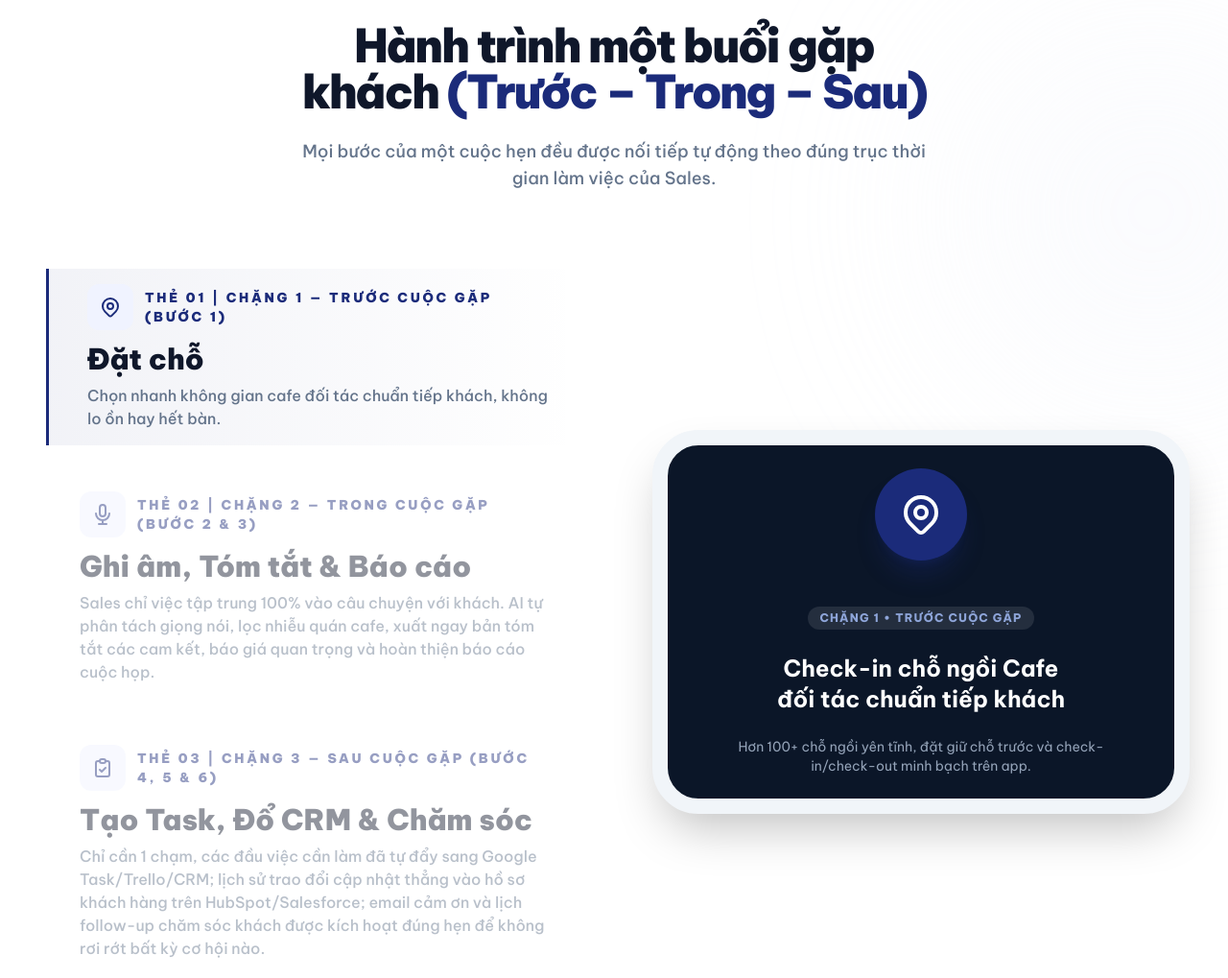
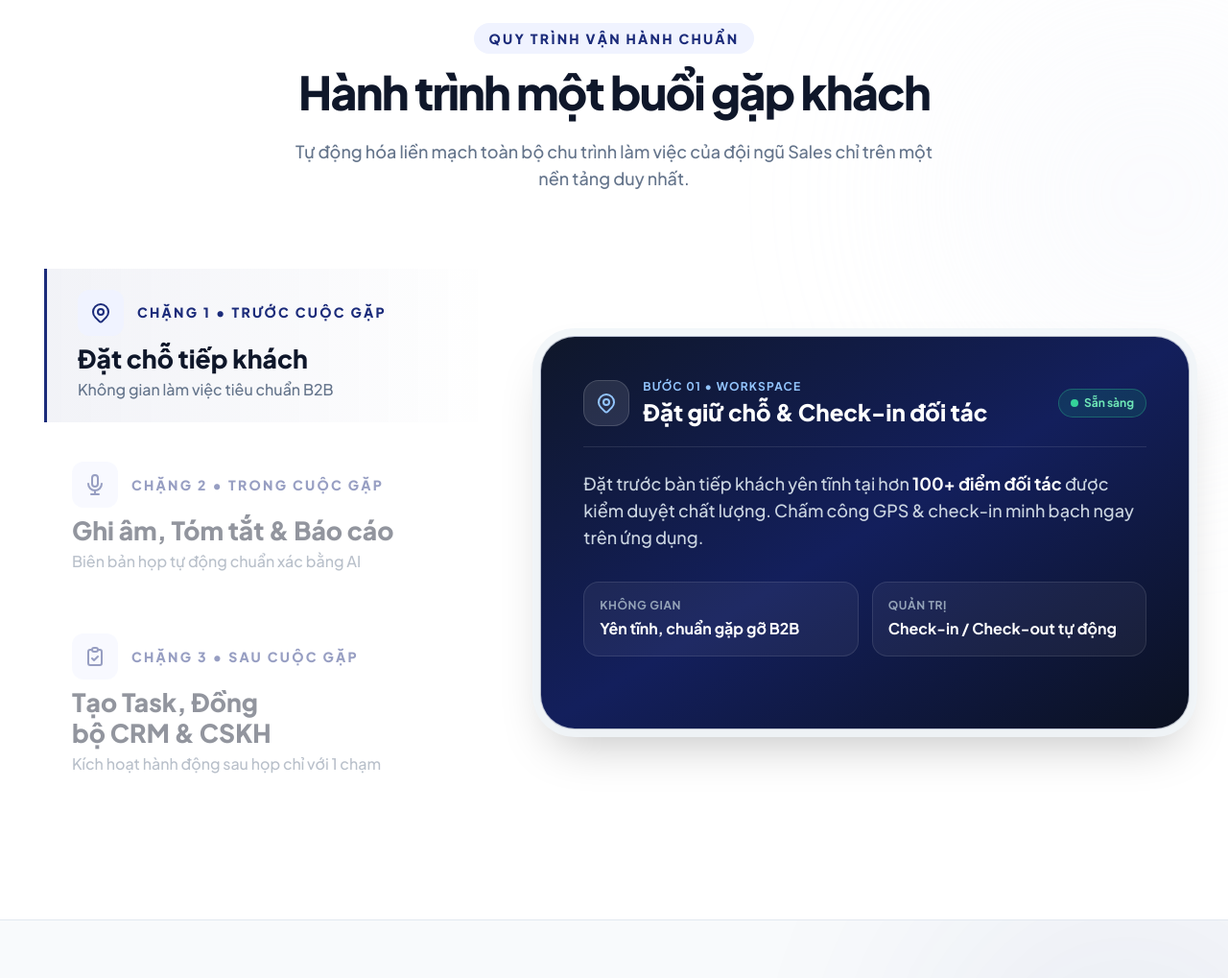
Before and after one commit to hoangtrucnhi/PopHubly, a plain HTML site: page new/index.html in a window 1280 px wide. Shown: the part 2375-3394 px from the top of the page at 96% size. Drawn offline with nearby package versions, Linux system fonts and the light colour scheme.

Commit message:
Update index.html

```diff
--- a/new/index.html
+++ b/new/index.html
@@ -9,7 +9,7 @@
     <link rel="apple-touch-icon" href="https://raw.githubusercontent.com/hoangtrucnhi/PopMinutes-PWA/refs/heads/main/launchericon-512x512.png">
     <link rel="preconnect" href="https://fonts.googleapis.com">
     <link rel="preconnect" href="https://fonts.gstatic.com" crossorigin>
-    <link href="https://fonts.googleapis.com/css2?family=Be+Vietnam+Pro:wght@400;500;600;700;800;900&display=swap" rel="stylesheet">
+    <link href="https://fonts.googleapis.com/css2?family=Plus+Jakarta+Sans:wght@400;500;600;700;800&display=swap" rel="stylesheet">
     <link rel="stylesheet" href="https://cdnjs.cloudflare.com/ajax/libs/font-awesome/6.4.0/css/all.min.css">
     <script src="https://cdn.tailwindcss.com"></script>
     <script>
@@ -25,7 +25,7 @@
                         surface: '#F8FAFC',
                     },
                     fontFamily: {
-                        sans: ['"Be Vietnam Pro"', 'system-ui', 'sans-serif'],
+                        sans: ['"Plus Jakarta Sans"', 'system-ui', '-apple-system', 'sans-serif'],
                     },
                 }
             }
@@ -66,7 +66,7 @@
         }
 
         body {
-            font-family: 'Be Vietnam Pro', system-ui, -apple-system, sans-serif;
+            font-family: 'Plus Jakarta Sans', system-ui, -apple-system, sans-serif;
             background-color: #fff !important;
             color: var(--text) !important;
             overflow-x: clip;
@@ -87,8 +87,8 @@
         ::selection { background: var(--navy); color: #fff; }
 
         .title-bold {
-            font-weight: 900;
-            letter-spacing: -0.045em;
+            font-weight: 800;
+            letter-spacing: -0.035em;
             line-height: 1.15;
         }
         h1, h2, h3, h4 {
@@ -122,20 +122,20 @@
             opacity: 0.45;
             transition: all 0.45s cubic-bezier(0.16, 0.67, 0.29, 0.99);
             border-left: 3px solid transparent;
-            padding: 0.75rem 1.25rem 0.75rem 1.75rem;
+            padding: 1.1rem 1.25rem 1.1rem 1.5rem;
             cursor: pointer;
-            border-radius: 0 8px 8px 0;
+            border-radius: 0 16px 16px 0;
         }
         @media (min-width: 640px) {
-            .step-trigger { padding: 1rem 1.75rem 1rem 2.5rem; }
+            .step-trigger { padding: 1.35rem 1.75rem 1.35rem 2rem; }
         }
         .step-trigger.active {
             opacity: 1;
             border-left-color: var(--navy);
             background: linear-gradient(90deg, rgba(27,43,122,0.06) 0%, transparent 100%);
-            transform: translateX(8px);
-        }
-        .step-trigger:hover { opacity: 0.75; }
+            transform: translateX(6px);
+        }
+        .step-trigger:hover { opacity: 0.8; }
 
         .btn-main {
             background: var(--navy);
@@ -254,10 +254,10 @@
         select.input-elegant:required:invalid { color: #94a3b8; }
 
         #step-preview { transition: opacity 0.35s ease, transform 0.35s ease; }
-        .label-sm { font-size: 0.8rem; letter-spacing: 0.18em; }
-        .label-md { font-size: 0.75rem; letter-spacing: 0.18em; }
+        .label-sm { font-size: 0.85rem; letter-spacing: 0.14em; }
+        .label-md { font-size: 0.8rem; letter-spacing: 0.14em; }
         @media (min-width: 640px) {
-            .label-md { font-size: 0.85rem; letter-spacing: 0.2em; }
+            .label-md { font-size: 0.875rem; letter-spacing: 0.16em; }
         }
         .nav-links a {
             font-weight: 600;
@@ -1765,46 +1765,52 @@
     <div class="glow-orb w-[400px] h-[400px] bg-[#eef1fa] top-[10%] right-[-120px]" style="opacity:0.3;"></div>
     <div class="wide-container relative z-10">
         <div class="text-center mb-12 sm:mb-20 reveal">
-            <h2 class="title-bold text-2xl sm:text-3xl md:text-4xl lg:text-5xl mb-4 sm:mb-6">Hành trình một buổi gặp khách <span class="text-[#1B2B7A]">(Trước – Trong – Sau)</span></h2>
-            <p class="text-slate-500 text-sm sm:text-lg max-w-2xl mx-auto font-medium leading-relaxed">
-                Mọi bước của một cuộc hẹn đều được nối tiếp tự động theo đúng trục thời gian làm việc của Sales.
+            <span class="inline-block bg-[#F0F3FF] text-[#1B2B7A] px-4 py-1.5 rounded-full font-extrabold text-xs sm:text-sm uppercase tracking-[0.16em] mb-4">Quy trình vận hành chuẩn</span>
+            <h2 class="title-bold text-3xl sm:text-4xl md:text-5xl mb-4 sm:mb-6">Hành trình một buổi gặp khách</h2>
+            <p class="text-slate-500 text-base sm:text-lg max-w-2xl mx-auto font-medium leading-relaxed">
+                Tự động hóa liền mạch toàn bộ chu trình làm việc của đội ngũ Sales chỉ trên một nền tảng duy nhất.
             </p>
         </div>
-        <div class="grid grid-cols-1 lg:grid-cols-2 gap-10 sm:gap-20 items-center">
-            <div class="space-y-4 sm:space-y-8">
+        <div class="grid grid-cols-1 lg:grid-cols-12 gap-10 lg:gap-14 items-center">
+            <!-- Cột trái: Ý lớn & Tiêu đề giai đoạn -->
+            <div class="lg:col-span-5 space-y-3 sm:space-y-5">
                 <div class="step-trigger active" id="step1" onclick="updateStep(0, this)">
-                    <div class="flex items-center gap-3 mb-2 sm:mb-3">
-                        <div class="w-10 h-10 sm:w-12 sm:h-12 bg-[#F0F3FF] rounded-xl flex items-center justify-center flex-shrink-0">
+                    <div class="flex items-center gap-3.5 mb-2">
+                        <div class="w-11 h-11 sm:w-12 sm:h-12 bg-[#F0F3FF] rounded-xl flex items-center justify-center flex-shrink-0">
                             <svg class="w-5 h-5 sm:w-6 sm:h-6 text-[#1B2B7A]" fill="none" stroke="currentColor" viewBox="0 0 24 24"><path stroke-linecap="round" stroke-linejoin="round" stroke-width="2" d="M17.657 16.657L13.414 20.9a1.998 1.998 0 01-2.827 0l-4.244-4.243a8 8 0 1111.314 0z"/><path stroke-linecap="round" stroke-linejoin="round" stroke-width="2" d="M15 11a3 3 0 11-6 0 3 3 0 016 0z"/></svg>
                         </div>
-                        <span class="label-md font-black uppercase text-[#1B2B7A]">Thẻ 01 | Chặng 1 — Trước cuộc gặp (Bước 1)</span>
+                        <span class="label-md font-extrabold uppercase text-[#1B2B7A]">Chặng 1 • Trước cuộc gặp</span>
                     </div>
-                    <h3 class="text-lg sm:text-2xl md:text-3xl font-black mb-2 leading-snug">Đặt chỗ</h3>
-                    <p class="text-sm sm:text-base text-slate-500 font-medium leading-relaxed">Chọn nhanh không gian cafe đối tác chuẩn tiếp khách, không lo ồn hay hết bàn.</p>
-                </div>
+                    <h3 class="text-xl sm:text-2xl md:text-[1.65rem] font-extrabold text-slate-900 leading-snug">Đặt chỗ tiếp khách</h3>
+                    <p class="text-sm sm:text-base text-slate-500 font-medium mt-1">Không gian làm việc tiêu chuẩn B2B</p>
+                </div>
+
                 <div class="step-trigger" onclick="updateStep(1, this)">
-                    <div class="flex items-center gap-3 mb-2 sm:mb-3">
-                        <div class="w-10 h-10 sm:w-12 sm:h-12 bg-[#F0F3FF] rounded-xl flex items-center justify-center flex-shrink-0">
+                    <div class="flex items-center gap-3.5 mb-2">
+                        <div class="w-11 h-11 sm:w-12 sm:h-12 bg-[#F0F3FF] rounded-xl flex items-center justify-center flex-shrink-0">
                             <svg class="w-5 h-5 sm:w-6 sm:h-6 text-[#1B2B7A]" fill="none" stroke="currentColor" viewBox="0 0 24 24"><path stroke-linecap="round" stroke-linejoin="round" stroke-width="2" d="M19 11a7 7 0 01-7 7m0 0a7 7 0 01-7-7m7 7v4m0 0H8m4 0h4m-4-8a3 3 0 01-3-3V5a3 3 0 116 0v6a3 3 0 01-3 3z"/></svg>
                         </div>
-                        <span class="label-md font-black uppercase text-[#1B2B7A]">Thẻ 02 | Chặng 2 — Trong cuộc gặp (Bước 2 &amp; 3)</span>
+                        <span class="label-md font-extrabold uppercase text-[#1B2B7A]">Chặng 2 • Trong cuộc gặp</span>
                     </div>
-                    <h3 class="text-lg sm:text-2xl md:text-3xl font-black mb-2 leading-snug">Ghi âm, Tóm tắt &amp; Báo cáo</h3>
-                    <p class="text-sm sm:text-base text-slate-500 font-medium leading-relaxed">Sales chỉ việc tập trung 100% vào câu chuyện với khách. AI tự phân tách giọng nói, lọc nhiễu quán cafe, xuất ngay bản tóm tắt các cam kết, báo giá quan trọng và hoàn thiện báo cáo cuộc họp.</p>
-                </div>
+                    <h3 class="text-xl sm:text-2xl md:text-[1.65rem] font-extrabold text-slate-900 leading-snug">Ghi âm, Tóm tắt &amp; Báo cáo</h3>
+                    <p class="text-sm sm:text-base text-slate-500 font-medium mt-1">Biên bản họp tự động chuẩn xác bằng AI</p>
+                </div>
+
                 <div class="step-trigger" onclick="updateStep(2, this)">
-                    <div class="flex items-center gap-3 mb-2 sm:mb-3">
-                        <div class="w-10 h-10 sm:w-12 sm:h-12 bg-[#F0F3FF] rounded-xl flex items-center justify-center flex-shrink-0">
+                    <div class="flex items-center gap-3.5 mb-2">
+                        <div class="w-11 h-11 sm:w-12 sm:h-12 bg-[#F0F3FF] rounded-xl flex items-center justify-center flex-shrink-0">
                             <svg class="w-5 h-5 sm:w-6 sm:h-6 text-[#1B2B7A]" fill="none" stroke="currentColor" viewBox="0 0 24 24"><path stroke-linecap="round" stroke-linejoin="round" stroke-width="2" d="M9 5H7a2 2 0 00-2 2v12a2 2 0 002 2h10a2 2 0 002-2V7a2 2 0 00-2-2h-2M9 5a2 2 0 002 2h2a2 2 0 002-2M9 5a2 2 0 012-2h2a2 2 0 012 2m-6 9l2 2 4-4"/></svg>
                         </div>
-                        <span class="label-md font-black uppercase text-[#1B2B7A]">Thẻ 03 | Chặng 3 — Sau cuộc gặp (Bước 4, 5 &amp; 6)</span>
+                        <span class="label-md font-extrabold uppercase text-[#1B2B7A]">Chặng 3 • Sau cuộc gặp</span>
                     </div>
-                    <h3 class="text-lg sm:text-2xl md:text-3xl font-black mb-2 leading-snug">Tạo Task, Đổ CRM &amp; Chăm sóc</h3>
-                    <p class="text-sm sm:text-base text-slate-500 font-medium leading-relaxed">Chỉ cần 1 chạm, các đầu việc cần làm đã tự đẩy sang Google Task/Trello/CRM; lịch sử trao đổi cập nhật thẳng vào hồ sơ khách hàng trên HubSpot/Salesforce; email cảm ơn và lịch follow-up chăm sóc khách được kích hoạt đúng hẹn để không rơi rớt bất kỳ cơ hội nào.</p>
+                    <h3 class="text-xl sm:text-2xl md:text-[1.65rem] font-extrabold text-slate-900 leading-snug">Tạo Task, Đồng bộ CRM &amp; CSKH</h3>
+                    <p class="text-sm sm:text-base text-slate-500 font-medium mt-1">Kích hoạt hành động sau họp chỉ với 1 chạm</p>
                 </div>
             </div>
-            <div class="reveal">
-                <div id="step-preview" class="bg-[#0b1628] rounded-[24px] sm:rounded-[48px] overflow-hidden shadow-2xl border-[8px] sm:border-[16px] border-[#f1f5f9] flex items-center justify-center text-white text-center transition-all duration-500" style="min-height: 380px; padding: 1.5rem;">
+
+            <!-- Cột phải: Thẻ diễn giải trực quan B2B -->
+            <div class="lg:col-span-7 reveal">
+                <div id="step-preview" class="bg-gradient-to-br from-[#0F172A] via-[#131F5C] to-[#0B1120] rounded-[28px] sm:rounded-[36px] overflow-hidden shadow-2xl border border-slate-200/80 ring-8 ring-slate-100/90 flex flex-col justify-between text-white text-left transition-all duration-500 p-7 sm:p-11" style="min-height: 410px;">
                 </div>
             </div>
         </div>
@@ -2487,55 +2493,100 @@
         document.querySelectorAll('.step-trigger').forEach(item => item.classList.remove('active'));
         el.classList.add('active');
         const previews = [
-            `<div class="space-y-4 sm:space-y-6">
-                <div class="w-16 h-16 sm:w-24 sm:h-24 bg-[#1B2B7A] rounded-full mx-auto flex items-center justify-center mb-4 sm:mb-6 shadow-xl shadow-[#1B2B7A]/30">
-                    <svg class="w-8 h-8 sm:w-12 sm:h-12 text-white" fill="none" stroke="currentColor" viewBox="0 0 24 24"><path stroke-linecap="round" stroke-linejoin="round" stroke-width="2" d="M17.657 16.657L13.414 20.9a1.998 1.998 0 01-2.827 0l-4.244-4.243a8 8 0 1111.314 0z"/><path stroke-linecap="round" stroke-linejoin="round" stroke-width="2" d="M15 11a3 3 0 11-6 0 3 3 0 016 0z"/></svg>
-                </div>
-                <div class="inline-block bg-white/10 text-[#8ea5d9] text-xs font-extrabold uppercase tracking-widest px-3 py-1 rounded-full">Chặng 1 • Trước cuộc gặp</div>
-                <h4 class="text-lg sm:text-2xl font-bold text-white leading-snug">Check-in chỗ ngồi Cafe đối tác chuẩn tiếp khách</h4>
-                <p class="text-slate-400 text-xs sm:text-sm max-w-md mx-auto">Hơn 100+ chỗ ngồi yên tĩnh, đặt giữ chỗ trước và check-in/check-out minh bạch trên app.</p>
+            `<div class="flex flex-col justify-between h-full space-y-6">
+                <div class="flex items-center justify-between border-b border-white/10 pb-5">
+                    <div class="flex items-center gap-3.5">
+                        <div class="w-12 h-12 bg-white/10 border border-white/15 rounded-2xl flex items-center justify-center">
+                            <svg class="w-6 h-6 text-[#93C5FD]" fill="none" stroke="currentColor" viewBox="0 0 24 24"><path stroke-linecap="round" stroke-linejoin="round" stroke-width="2" d="M17.657 16.657L13.414 20.9a1.998 1.998 0 01-2.827 0l-4.244-4.243a8 8 0 1111.314 0z"/><path stroke-linecap="round" stroke-linejoin="round" stroke-width="2" d="M15 11a3 3 0 11-6 0 3 3 0 016 0z"/></svg>
+                        </div>
+                        <div>
+                            <span class="text-xs font-bold uppercase tracking-widest text-[#93C5FD] block">Bước 01 • Workspace</span>
+                            <h4 class="text-xl sm:text-2xl font-extrabold text-white mt-0.5">Đặt giữ chỗ &amp; Check-in đối tác</h4>
+                        </div>
+                    </div>
+                    <span class="hidden sm:inline-flex items-center gap-1.5 bg-emerald-500/15 border border-emerald-400/30 text-emerald-300 text-xs font-bold px-3 py-1.5 rounded-full">
+                        <span class="w-2 h-2 rounded-full bg-emerald-400"></span> Sẵn sàng
+                    </span>
+                </div>
+
+                <p class="text-slate-300 text-base sm:text-lg leading-relaxed font-medium">
+                    Đặt trước bàn tiếp khách yên tĩnh tại hơn <strong class="text-white">100+ điểm đối tác</strong> được kiểm duyệt chất lượng. Chấm công GPS &amp; check-in minh bạch ngay trên ứng dụng.
+                </p>
+
+                <div class="grid grid-cols-1 sm:grid-cols-2 gap-3.5 pt-2">
+                    <div class="bg-white/5 border border-white/10 rounded-2xl p-4">
+                        <div class="text-xs font-bold uppercase tracking-wider text-slate-400 mb-1">Không gian</div>
+                        <div class="text-base font-bold text-white">Yên tĩnh, chuẩn gặp gỡ B2B</div>
+                    </div>
+                    <div class="bg-white/5 border border-white/10 rounded-2xl p-4">
+                        <div class="text-xs font-bold uppercase tracking-wider text-slate-400 mb-1">Quản trị</div>
+                        <div class="text-base font-bold text-white">Check-in / Check-out tự động</div>
+                    </div>
+                </div>
             </div>`,
-            `<div class="space-y-4 sm:space-y-6">
-                <div class="w-16 h-16 sm:w-24 sm:h-24 bg-[#1B2B7A] rounded-full mx-auto flex items-center justify-center mb-4 sm:mb-6 shadow-xl shadow-[#1B2B7A]/30">
-                    <svg class="w-8 h-8 sm:w-12 sm:h-12" fill="none" stroke="currentColor" viewBox="0 0 24 24"><path stroke-linecap="round" stroke-linejoin="round" stroke-width="2" d="M19 11a7 7 0 01-7 7m0 0a7 7 0 01-7-7m7 7v4m0 0H8m4 0h4m-4-8a3 3 0 01-3-3V5a3 3 0 116 0v6a3 3 0 01-3 3z"/></svg>
-                </div>
-                <div class="inline-block bg-white/10 text-[#8ea5d9] text-xs font-extrabold uppercase tracking-widest px-3 py-1 rounded-full">Chặng 2 • Trong cuộc gặp</div>
-                <h4 class="text-lg sm:text-2xl font-bold text-white leading-snug">Lọc nhiễu quán cafe, tách giọng nói &amp; xuất báo cáo tức thì</h4>
-                <div class="flex flex-col sm:flex-row justify-center gap-3 mt-5 sm:mt-8">
-                    <button onclick="openAudioModal()" class="px-4 sm:px-6 py-2.5 bg-white/10 hover:bg-white/20 border border-white/20 rounded-xl text-xs sm:text-sm font-bold flex items-center justify-center gap-2 transition-all">
-                        <svg class="w-4 h-4" fill="none" stroke="currentColor" viewBox="0 0 24 24"><path stroke-linecap="round" stroke-linejoin="round" stroke-width="2" d="M12 18.5a6.5 6.5 0 100-13 6.5 6.5 0 000 13zM12 11v3m0 0l-1.5-1.5M12 14l1.5-1.5"/></svg>
-                        1. Nghe file ghi âm mẫu
+            `<div class="flex flex-col justify-between h-full space-y-6">
+                <div class="flex items-center justify-between border-b border-white/10 pb-5">
+                    <div class="flex items-center gap-3.5">
+                        <div class="w-12 h-12 bg-white/10 border border-white/15 rounded-2xl flex items-center justify-center">
+                            <svg class="w-6 h-6 text-[#93C5FD]" fill="none" stroke="currentColor" viewBox="0 0 24 24"><path stroke-linecap="round" stroke-linejoin="round" stroke-width="2" d="M19 11a7 7 0 01-7 7m0 0a7 7 0 01-7-7m7 7v4m0 0H8m4 0h4m-4-8a3 3 0 01-3-3V5a3 3 0 116 0v6a3 3 0 01-3 3z"/></svg>
+                        </div>
+                        <div>
+                            <span class="text-xs font-bold uppercase tracking-widest text-[#93C5FD] block">Bước 02 &amp; 03 • AI Meeting</span>
+                            <h4 class="text-xl sm:text-2xl font-extrabold text-white mt-0.5">Tập trung 100% vào khách hàng</h4>
+                        </div>
+                    </div>
+                </div>
+
+                <p class="text-slate-300 text-base sm:text-lg leading-relaxed font-medium">
+                    AI tự động lọc tạp âm quán cafe, phân tách giọng nói và trích xuất đầy đủ <strong class="text-white">cam kết, báo giá, đầu việc</strong> thành biên bản cuộc họp chuẩn doanh nghiệp ngay khi kết thúc.
+                </p>
+
+                <div class="flex flex-col sm:flex-row gap-3.5 pt-2">
+                    <button onclick="openAudioModal()" class="flex-1 px-5 py-3.5 bg-white/10 hover:bg-white/20 border border-white/20 rounded-xl text-sm font-bold flex items-center justify-center gap-2.5 transition-all cursor-pointer">
+                        <svg class="w-5 h-5 text-[#93C5FD]" fill="none" stroke="currentColor" viewBox="0 0 24 24"><path stroke-linecap="round" stroke-linejoin="round" stroke-width="2" d="M14.752 11.168l-3.197-2.132A1 1 0 0010 9.87v4.263a1 1 0 001.555.832l3.197-2.132a1 1 0 000-1.664z"/><path stroke-linecap="round" stroke-linejoin="round" stroke-width="2" d="M21 12a9 9 0 11-18 0 9 9 0 0118 0z"/></svg>
+                        Nghe file ghi âm mẫu
                     </button>
-                    <button onclick="openPdfModal()" class="px-4 sm:px-6 py-2.5 bg-[#1B2B7A] hover:bg-[#131F5C] rounded-xl text-xs sm:text-sm font-bold flex items-center justify-center gap-2 transition-all shadow-lg">
-                        <svg class="w-4 h-4" fill="none" stroke="currentColor" viewBox="0 0 24 24"><path stroke-linecap="round" stroke-linejoin="round" stroke-width="2.5" d="M9 12l2 2 4-4m6 2a9 9 0 11-18 0 9 9 0 0118 0z"/></svg>
-                        2. Xem biên bản kết quả
+                    <button onclick="openPdfModal()" class="flex-1 px-5 py-3.5 bg-white text-[#1B2B7A] hover:bg-[#F0F3FF] rounded-xl text-sm font-extrabold flex items-center justify-center gap-2.5 transition-all shadow-lg cursor-pointer">
+                        <svg class="w-5 h-5" fill="none" stroke="currentColor" viewBox="0 0 24 24"><path stroke-linecap="round" stroke-linejoin="round" stroke-width="2.2" d="M9 12h6m-6 4h6m2 5H7a2 2 0 01-2-2V5a2 2 0 012-2h5.586a1 1 0 01.707.293l5.414 5.414a1 1 0 01.293.707V19a2 2 0 01-2 2z"/></svg>
+                        Xem biên bản kết quả
                     </button>
                 </div>
             </div>`,
-            `<div class="space-y-4 sm:space-y-6">
-                <div class="w-16 h-16 sm:w-24 sm:h-24 bg-[#1B2B7A] rounded-full mx-auto flex items-center justify-center mb-4 sm:mb-6 shadow-xl shadow-[#1B2B7A]/30">
-                    <svg class="w-8 h-8 sm:w-12 sm:h-12 text-white" fill="none" stroke="currentColor" viewBox="0 0 24 24"><path stroke-linecap="round" stroke-linejoin="round" stroke-width="2" d="M3 8l7.89 5.26a2 2 0 002.22 0L21 8M5 19h14a2 2 0 002-2V7a2 2 0 00-2-2H5a2 2 0 00-2 2v10a2 2 0 002 2z"/></svg>
-                </div>
-                <div class="inline-block bg-white/10 text-[#8ea5d9] text-xs font-extrabold uppercase tracking-widest px-3 py-1 rounded-full">Chặng 3 • Sau cuộc gặp</div>
-                <h4 class="text-lg sm:text-2xl font-bold text-white leading-snug">1 chạm giao Task, đổ CRM &amp; kích hoạt CSKH</h4>
-                <div class="bg-white/5 border border-white/10 rounded-xl p-3 sm:p-4 text-left mt-3 sm:mt-4 space-y-2">
-                    <div class="flex items-center justify-between text-xs">
-                        <span class="text-emerald-400 font-bold">✓ Đã đẩy Task sang Google Task / Trello</span>
+            `<div class="flex flex-col justify-between h-full space-y-6">
+                <div class="flex items-center justify-between border-b border-white/10 pb-5">
+                    <div class="flex items-center gap-3.5">
+                        <div class="w-12 h-12 bg-white/10 border border-white/15 rounded-2xl flex items-center justify-center">
+                            <svg class="w-6 h-6 text-[#93C5FD]" fill="none" stroke="currentColor" viewBox="0 0 24 24"><path stroke-linecap="round" stroke-linejoin="round" stroke-width="2" d="M13 10V3L4 14h7v7l9-11h-7z"/></svg>
+                        </div>
+                        <div>
+                            <span class="text-xs font-bold uppercase tracking-widest text-[#93C5FD] block">Bước 04, 05 &amp; 06 • Automation</span>
+                            <h4 class="text-xl sm:text-2xl font-extrabold text-white mt-0.5">Luồng dữ liệu khép kín sau họp</h4>
+                        </div>
                     </div>
-                    <div class="flex items-center justify-between text-xs">
-                        <span class="text-emerald-400 font-bold">✓ Đã cập nhật hồ sơ HubSpot / Salesforce</span>
+                </div>
+
+                <div class="space-y-3">
+                    <div class="bg-white/5 border border-white/10 rounded-2xl p-4 flex items-center gap-3.5">
+                        <span class="w-7 h-7 rounded-full bg-emerald-500/20 text-emerald-400 flex items-center justify-center font-bold text-sm flex-shrink-0">✓</span>
+                        <span class="text-sm sm:text-base font-semibold text-white">Tự động giao việc &amp; đẩy lịch sang hệ thống quản lý Task</span>
                     </div>
-                    <div class="h-px w-full bg-slate-700 my-1"></div>
-                    <p class="text-slate-300 text-xs font-medium">Email cảm ơn &amp; lịch follow-up CSKH đã được lên lịch tự động.</p>
+                    <div class="bg-white/5 border border-white/10 rounded-2xl p-4 flex items-center gap-3.5">
+                        <span class="w-7 h-7 rounded-full bg-emerald-500/20 text-emerald-400 flex items-center justify-center font-bold text-sm flex-shrink-0">✓</span>
+                        <span class="text-sm sm:text-base font-semibold text-white">Đồng bộ CRM tức thì, lưu trữ trọn vẹn lịch sử trao đổi</span>
+                    </div>
+                    <div class="bg-white/5 border border-white/10 rounded-2xl p-4 flex items-center gap-3.5">
+                        <span class="w-7 h-7 rounded-full bg-emerald-500/20 text-emerald-400 flex items-center justify-center font-bold text-sm flex-shrink-0">✓</span>
+                        <span class="text-sm sm:text-base font-semibold text-white">Gửi biên bản &amp; kích hoạt lịch chăm sóc khách hàng đúng hẹn</span>
+                    </div>
                 </div>
             </div>`
         ];
         const display = document.getElementById('step-preview');
-        display.style.opacity = '0'; display.style.transform = 'scale(0.96)';
+        display.style.opacity = '0'; display.style.transform = 'translateY(6px)';
         setTimeout(() => {
             display.innerHTML = previews[index];
-            display.style.opacity = '1'; display.style.transform = 'scale(1)';
-        }, 250);
+            display.style.opacity = '1'; display.style.transform = 'translateY(0)';
+        }, 200);
     }
     window.addEventListener('load', () => {
         const firstStep = document.getElementById('step1');
```
